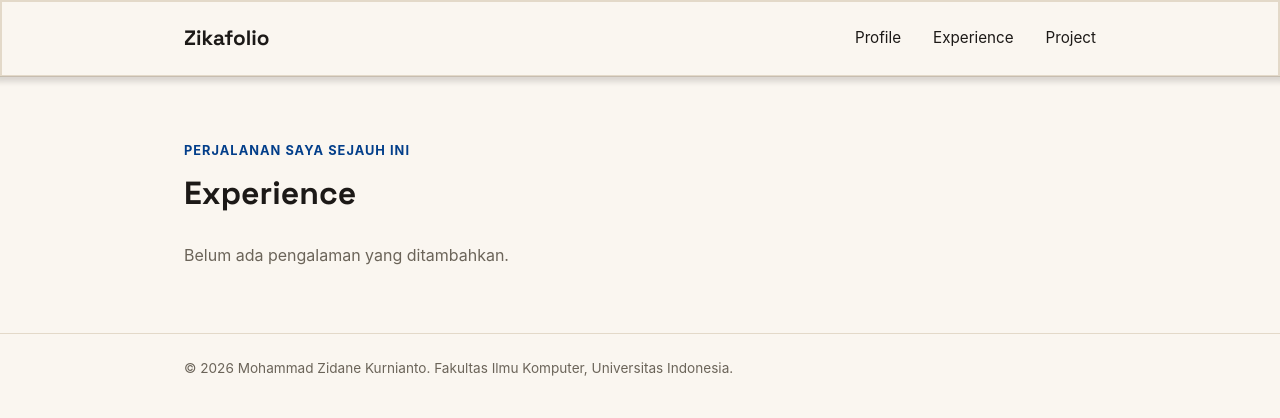
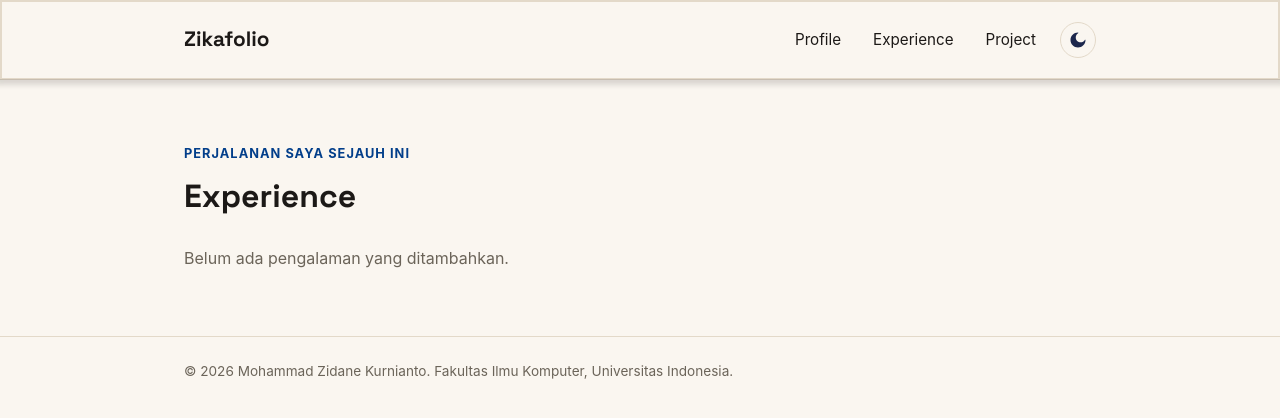
Before and after one commit to Zikabyte/pbp-tutorial, a Django app: page /experience/ in a window 1280 px wide. Shown: the top 418 px of the page. Run offline with Django 5.2, Linux system fonts and the light colour scheme; data that the repository does not hold is empty.

Commit message:
feat: implement dark mode functionality
- Create switchable dark mode mechanism
- Write functional testing for the dark mode toggle

```diff
--- a/static/css/style.css
+++ b/static/css/style.css
@@ -11,7 +11,18 @@
 	--accent-dark: #023e8a;
 	--line: #e3d9c9;
 	--text-muted: #6b6459;
+	--card-bg: #fff;
 	--radius: 4px;
+}
+
+[data-theme="dark"] {
+	--ink: #f2ede4;
+	--paper: #15130f;
+	--accent: #219ebc;
+	--accent-dark: #4cc9f0;
+	--line: #34302a;
+	--text-muted: #a89f8f;
+	--card-bg: #1f1c17;
 }
 
 body {
@@ -19,6 +30,9 @@ body {
 	color: var(--ink);
 	background-color: var(--paper);
 	line-height: 1.6;
+	transition:
+		background-color 0.2s ease,
+		color 0.2s ease;
 }
 
 h1,
@@ -59,6 +73,12 @@ h1:hover {
 	text-decoration: none;
 }
 
+.nav-group {
+	display: flex;
+	align-items: center;
+	gap: 1.5rem;
+}
+
 .site-header nav {
 	display: flex;
 	gap: 2rem;
@@ -68,6 +88,41 @@ h1:hover {
 	color: var(--ink);
 	text-decoration: none;
 	font-size: 0.95rem;
+}
+
+.theme-toggle {
+	display: inline-flex;
+	align-items: center;
+	justify-content: center;
+	width: 2.25rem;
+	height: 2.25rem;
+	font-size: 1rem;
+	line-height: 1;
+	background: none;
+	border: 1px solid var(--line);
+	border-radius: 999px;
+	color: var(--ink);
+	cursor: pointer;
+	transition: background-color 0.2s ease;
+}
+
+.theme-toggle:hover {
+	background-color: var(--line);
+}
+
+.theme-icon {
+	display: none;
+	width: 1.1rem;
+	height: 1.1rem;
+}
+
+[data-theme="light"] .theme-icon-dark {
+	display: block;
+}
+
+[data-theme="dark"] .theme-icon-light {
+	display: block;
+	filter: invert(1);
 }
 
 .hero {
@@ -271,6 +326,9 @@ header {
 	position: sticky;
 	top: 0;
 	z-index: 100;
+	transition:
+		background-color 0.2s ease,
+		border-color 0.2s ease;
 }
 
 /* Experience Page */
@@ -300,9 +358,10 @@ header {
 
 .experience-card {
 	padding: 1.25rem;
-	background-color: #fff;
+	background-color: var(--card-bg);
 	border: 1px solid var(--line);
 	border-radius: var(--radius);
+	transition: background-color 0.2s ease;
 }
 
 .experience-category {
--- /dev/null
+++ b/static/js/theme.js
@@ -0,0 +1,20 @@
+(function () {
+	var theme = localStorage.getItem("theme");
+	if (!theme) {
+		theme = window.matchMedia("(prefers-color-scheme: dark)").matches
+			? "dark"
+			: "light";
+	}
+	document.documentElement.setAttribute("data-theme", theme);
+})();
+
+document.addEventListener("DOMContentLoaded", function () {
+	var toggle = document.getElementById("theme-toggle");
+	var root = document.documentElement;
+
+	toggle.addEventListener("click", function () {
+		var newTheme = root.getAttribute("data-theme") === "dark" ? "light" : "dark";
+		root.setAttribute("data-theme", newTheme);
+		localStorage.setItem("theme", newTheme);
+	});
+});
--- a/templates/base.html
+++ b/templates/base.html
@@ -11,17 +11,37 @@
 			rel="stylesheet"
 		/>
 		<link rel="stylesheet" href="/static/css/style.css" />
+		<script src="/static/js/theme.js"></script>
 	</head>
 
 	<body>
 		<header class="site-header">
 			<div class="container">
 				<a href="#profile" class="brand">Zikafolio</a>
-				<nav>
-					<a href="{% url 'main:show_main' %}">Profile</a>
-					<a href="{% url 'main:show_experience' %}">Experience</a>
-					<a href="{% url 'main:show_project' %}">Project</a>
-				</nav>
+				<div class="nav-group">
+					<nav>
+						<a href="{% url 'main:show_main' %}">Profile</a>
+						<a href="{% url 'main:show_experience' %}">Experience</a>
+						<a href="{% url 'main:show_project' %}">Project</a>
+					</nav>
+					<button
+						id="theme-toggle"
+						class="theme-toggle"
+						type="button"
+						aria-label="Toggle dark mode"
+					>
+						<img
+							src="/static/icons/dark-mode.svg"
+							alt=""
+							class="theme-icon theme-icon-dark"
+						/>
+						<img
+							src="/static/icons/light-mode.svg"
+							alt=""
+							class="theme-icon theme-icon-light"
+						/>
+					</button>
+				</div>
 			</div>
 		</header>
 
```
Also changed, not shown: main/tests.py (+18 -2 lines), static/icons/dark-mode.svg (added), static/icons/light-mode.svg (added).
